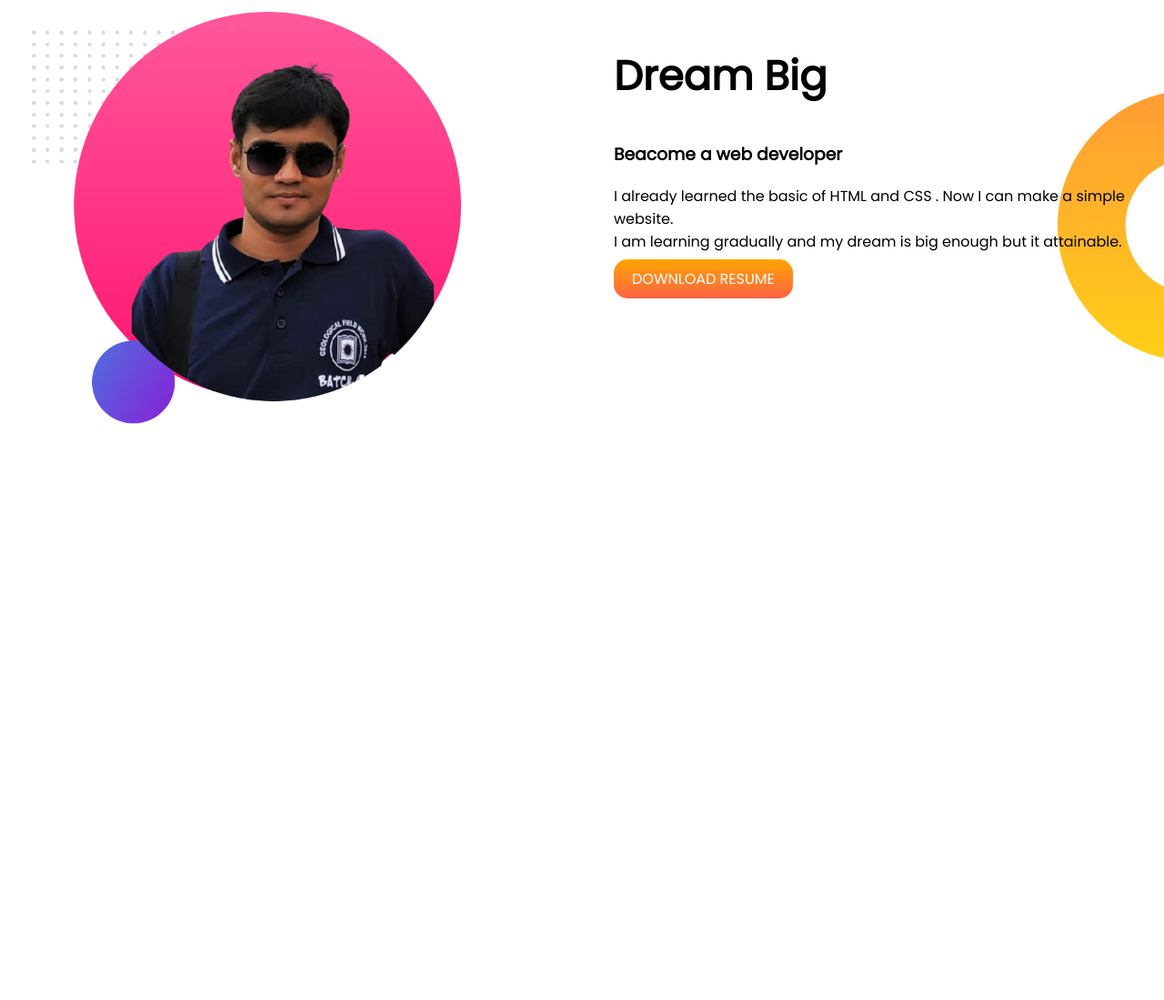
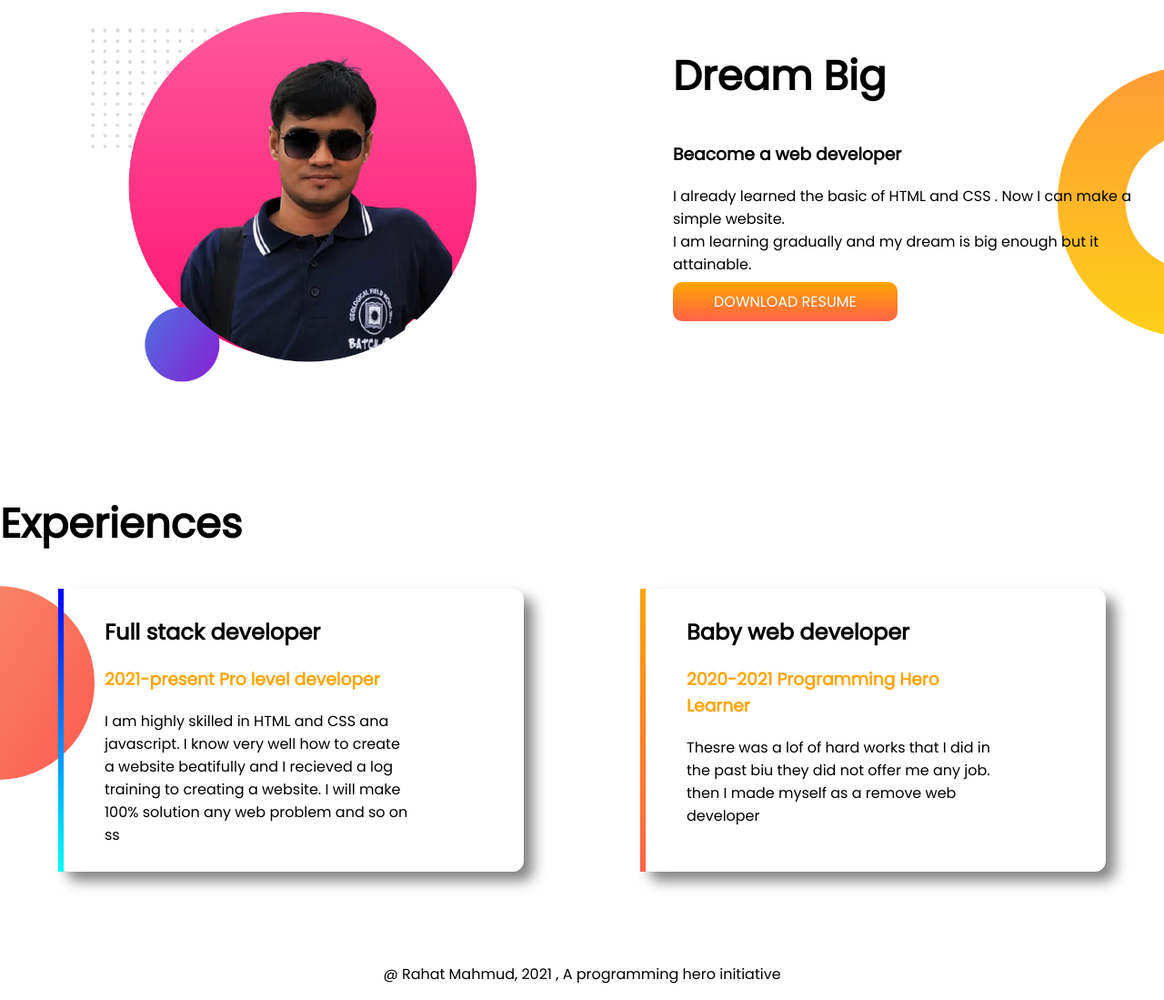
Before and after one commit to rahatmahmud12/My-portfolio, a plain HTML site: page index.html in a window 1280 px wide. Shown: the part 559-1658 px from the top of the page at 91% size. Before the commit the page ends 1152 px from the top, so only its background shows below. Drawn offline with Linux system fonts and the light colour scheme.

Commit message:
new added commit

```diff
--- a/index.html
+++ b/index.html
@@ -14,7 +14,7 @@
 </head>
 
 <body>
-    <section class="top">
+    <section class="top flexible-container">
         <div class="width">
             <h1>Welcome to</h1>
             <h1> <span class="or-color">Rahat Mahmud's</span> world</h1>
@@ -32,11 +32,11 @@
         </div>
     </section>
 
-    <section class="big-dream">
-        <div class="snd-div">
+    <section class="big-dream flexible-container">
+        <div class="width">
             <img src="images/my-bg2.png" alt="">
         </div>
-        <div class="snd-div">
+        <div class="width">
             <h1>
                 Dream Big
             </h1>
@@ -48,13 +48,39 @@
                 gradually
                 and my dream is big enough but it attainable.
             </p>
-            <a target="_blank" class="resume"
+            <a target="_blank" class="link-hiring"
                 href="https://www.linkedin.com/mynetwork/?lipi=urn%3Ali%3Apage%3Ad_flagship3_feed%3BgfdfGUzuSyKiNQ4tyfJTaw%3D%3D">DOWNLOAD
                 RESUME</a>
 
         </div>
 
     </section>
+    <section class="experience">
+        <h1>Experiences</h1>
+        <div class="flexible-container">
+            <div id="web-one" class="one-experience">
+                <h2>Full stack developer</h2>
+
+                <h3 class="or-color">2021-present Pro level developer</h3>
+                <p>I am highly skilled in HTML and CSS ana javascript. I know very well how to create a website
+                    beatifully
+                    and I recieved a log training to creating a website. I will make 100% solution any web problem and
+                    so on
+                    ss</p>
+            </div>
+            <div id="web-two" class="one-experience">
+                <h2>Baby web developer</h2>
+                <h3 class="or-color">2020-2021 Programming Hero Learner</h3>
+                <p>Thesre was a lof of hard works that I did in the past biu they did not offer me any job. then I made
+                    myself as a remove web developer</p>
+            </div>
+        </div>
+
+
+    </section>
+    <footer>
+        <p>@ Rahat Mahmud, 2021 , A programming hero initiative</p>
+    </footer>
 
 
 
--- a/style.css
+++ b/style.css
@@ -8,7 +8,7 @@ h1{
 .or-color{
     color: orange;
 }
-section{
+.flexible-container{
     display: flex;
     margin-bottom: 100px;
 }
@@ -32,22 +32,36 @@ section{
     background-repeat: no-repeat;
 }
 .big-dream{
-    display: flex;
+
     background-image: url(images/dream-bg.png);
     background-repeat: no-repeat;
     background-position: right;
 }
-.snd-div{
-    width: 110%;
-    padding: 10px 15px 20px 35px;
+.experience{
+    background-image: url(images/exp-bg.png);
+    background-repeat: no-repeat;
+    background-position: left;
 }
-.snd-div img{
-    width: 80%;
+.one-experience{
+    width: 45%;
+    margin-left: 5%;
+    margin-right: 5%;
+    padding: 10px 125px 12px 45px;
+    box-shadow: 10px 10px 15px gray;
+
+    border-radius: 12px;
 }
-.resume{
-    text-decoration: none;
-    background-image: linear-gradient(orange, tomato);
-    color: white;
-    padding: 10px 20px;
-    border-radius: 15px;
+#web-one{
+    border-left: solid 6px ;
+    border-image: linear-gradient(blue, cyan);
+    border-image-slice: 1;
+
 }
+#web-two{
+    border-left: solid 6px ;
+    border-image: linear-gradient(orange, tomato);
+    border-image-slice: 1;
+}
+footer p {
+    text-align: center;
+}
```
